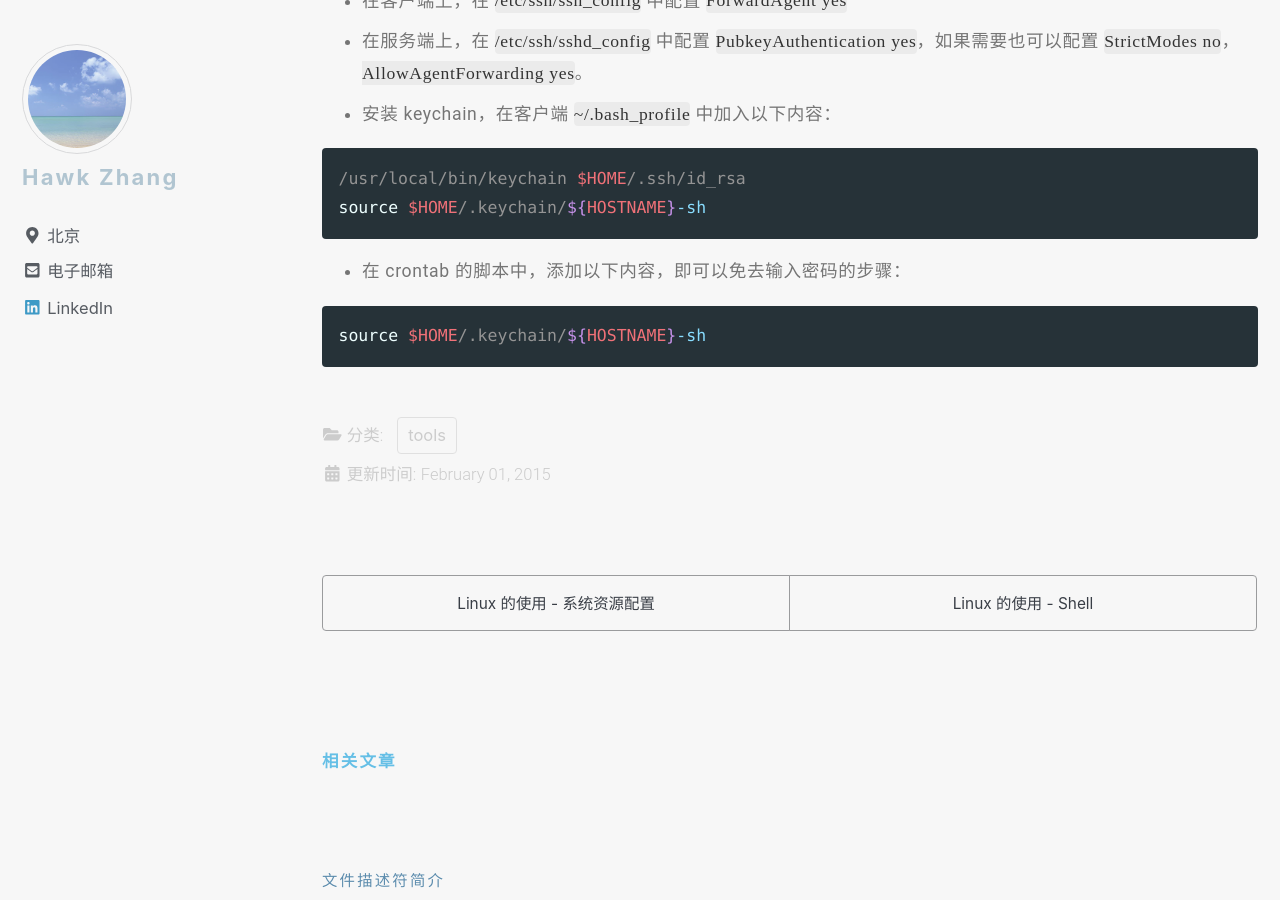
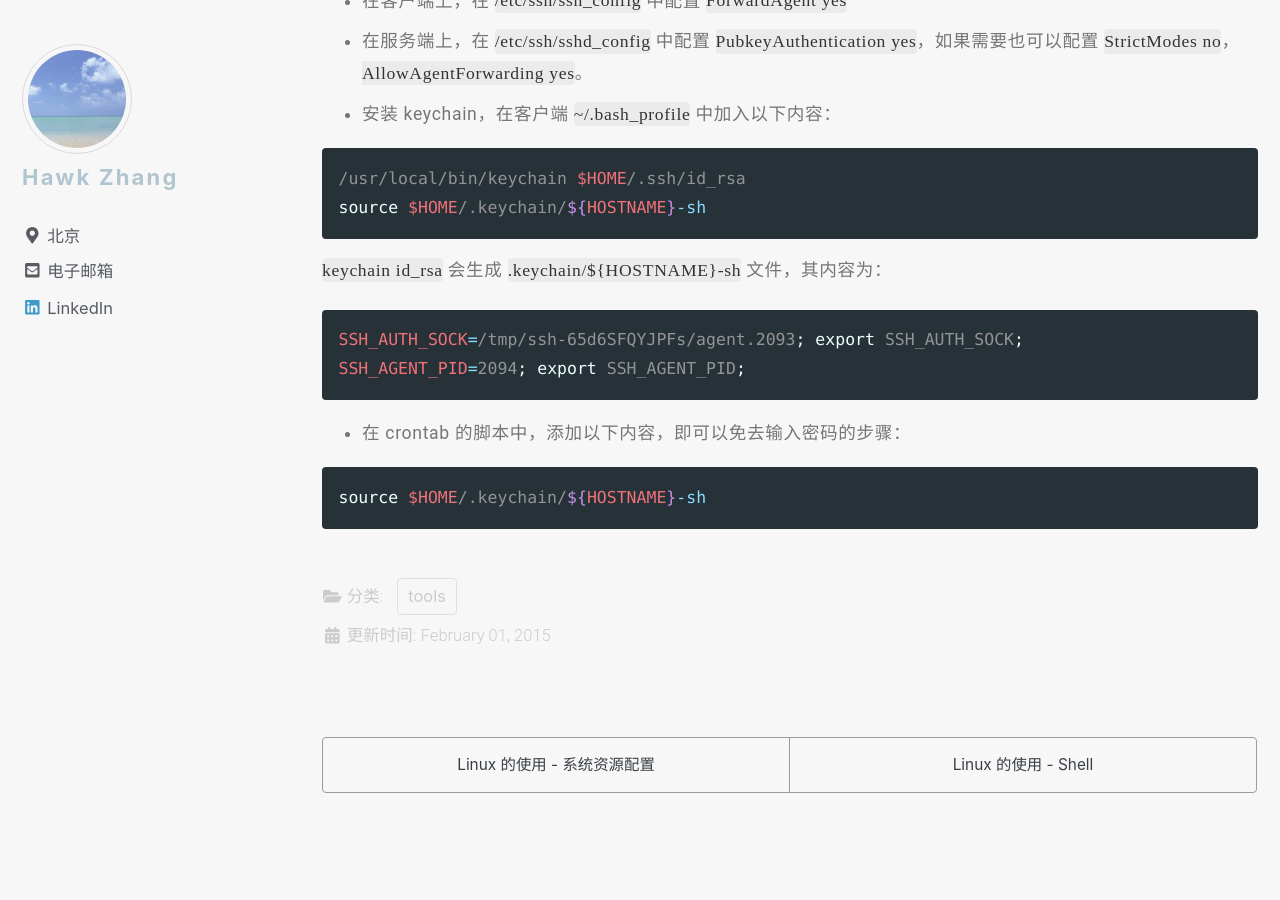
Before and after one commit to narru888/linotes_note, a Jekyll site: the page built from _posts/tools/2015-02-01-security.md, in a window 1280 px wide and 900 px high, scrolled down 2928 px. Built offline with Jekyll 4.4.1, drawn with Linux system fonts in a browser that asks for light colours; nearby versions of some CDN libraries; a script that is not in the unit is left out; comment, search, counter and statistics services are not loaded.

Commit message:
update on 2018-08-06 09:30:01 CST

````diff
--- a/_posts/tools/2015-02-01-security.md
+++ b/_posts/tools/2015-02-01-security.md
@@ -103,6 +103,13 @@ SSH 协议会使用 **转发客户端** 机制，即 agent forwarding。SSH 客
 source $HOME/.keychain/${HOSTNAME}-sh
 ```
 
+`keychain id_rsa` 会生成 `.keychain/${HOSTNAME}-sh` 文件，其内容为：
+
+```bash
+SSH_AUTH_SOCK=/tmp/ssh-65d6SFQYJPFs/agent.2093; export SSH_AUTH_SOCK;
+SSH_AGENT_PID=2094; export SSH_AGENT_PID;
+```
+
 * 在 crontab 的脚本中，添加以下内容，即可以免去输入密码的步骤：
 
 ```bash
````
Also changed, not shown: _posts/tools/2015-02-01-cron.md (+1 -1 lines), 1 other file.
